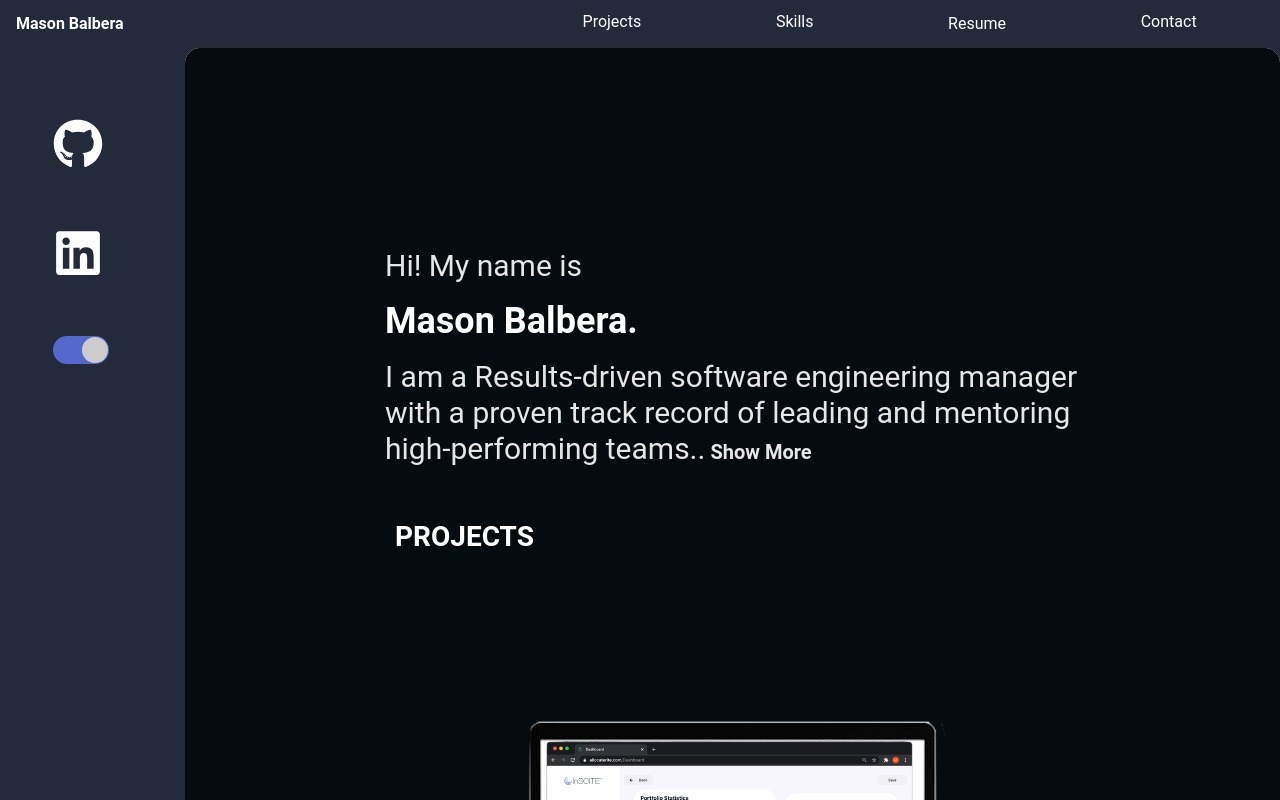
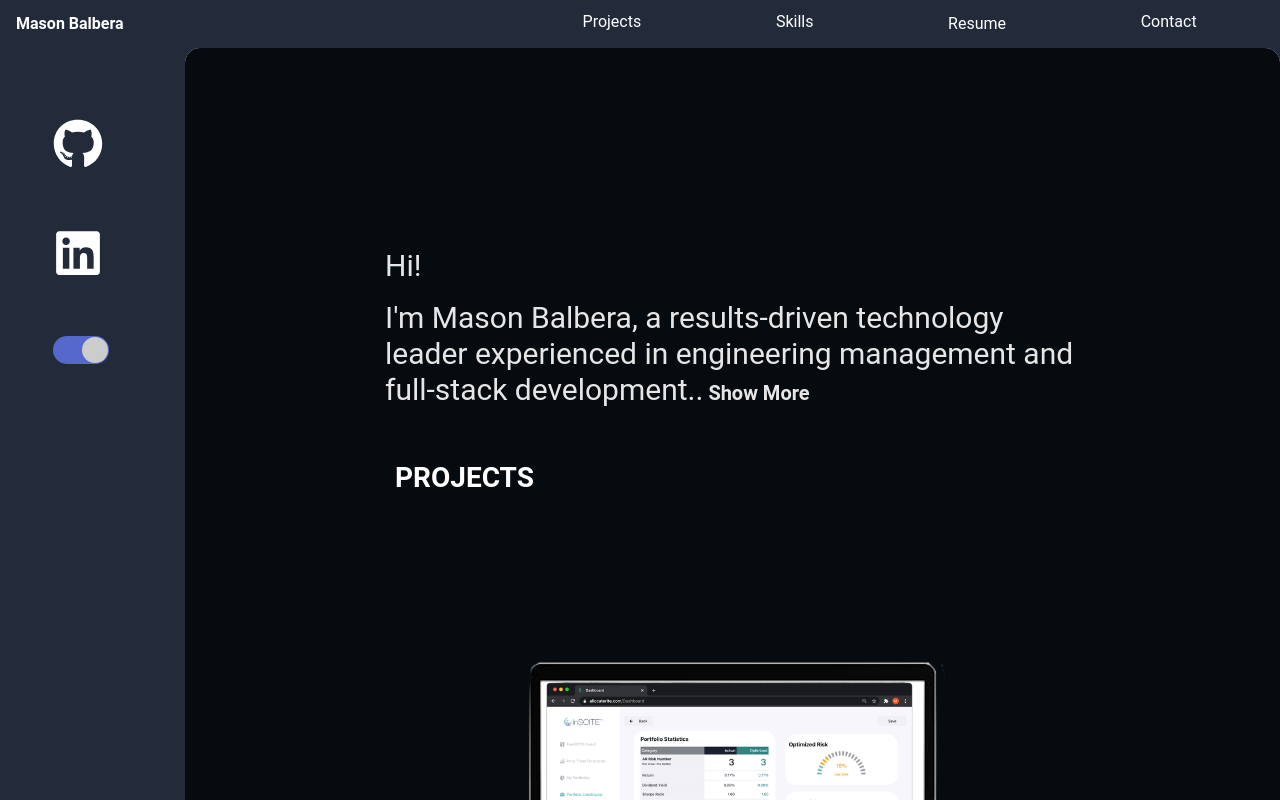
Before and after one commit to mbalbera/-Personal-Site-v2, a React (Create React App) app: page / in a window 1280 px wide. Built offline with nearby package versions, Linux system fonts and the light colour scheme.

Commit message:
update text

```diff
--- a/src/components/Background.js
+++ b/src/components/Background.js
@@ -2,8 +2,8 @@ import React, { useState } from 'react'
 
 const Background = (props) => {
     const [showMore, setShowMore] = useState(false)
-    const bigText = "I am a Results-driven software engineering manager with a proven track record of leading and mentoring high-performing teams. Currently an Engineering Manager at Matter Product Studio, driving productivity and employee satisfaction through an AI certification program. Doubled engineering team size and increased revenue by addressing process inefficiencies. Skilled in JavaScript, React, Python, Ruby on Rails, AWS, and more. Let's connect to discuss how my expertise can contribute to your organization's success."
-    const smallText = "I am a results-driven software engineering manager. I have led and mentored high-performing teams. As well as built some pretty cool stuff. Let's connect to discuss how my expertise can contribute to your organization's success."
+    const bigText = "I'm Mason Balbera, a results-driven technology leader experienced in engineering management and full-stack development. As the VP of Technology at Matter Product Studio, I lead teams, uncover inefficiencies, and drive revenue growth. With a track record of establishing processes, delivering scalable solutions, and mentoring junior team members, I bring a passion for innovation and cross-functional collaboration to drive technological excellence and growth."
+    const smallText = "I'm Mason Balbera, a results-driven technology leader experienced in engineering management and full-stack development. As the VP of Technology at Matter Product Studio, I lead teams, uncover inefficiencies, and drive revenue growth."
 
     const showRightAmountOfText = (str) => {
         if(showMore){
@@ -18,10 +18,7 @@ const Background = (props) => {
     return (
         <div style={{paddingLeft:padding, paddingRight:padding, paddingTop:padding, height:'85', }}>
             <p style={{fontSize:30,color:props.darkMode? 'rgb(230,230,230)': 'rgb(17,17,17)', }}>
-                Hi! My name is
-            </p>
-            <p style={{ fontWeight: 'bold', fontSize: 36, color: props.darkMode ? 'rgb(255,255,255)' : 'rgb(35,43,59)', }}>
-                Mason Balbera.
+                Hi!
             </p>
             <p style={{fontSize:30, cursor:'pointer', color:props.darkMode? 'rgb(230,230,230)': 'rgb(17,17,17)', cursor:'default'}}>
                 {showRightAmountOfText(props.isSmallScreen? smallText:bigText)}
```
